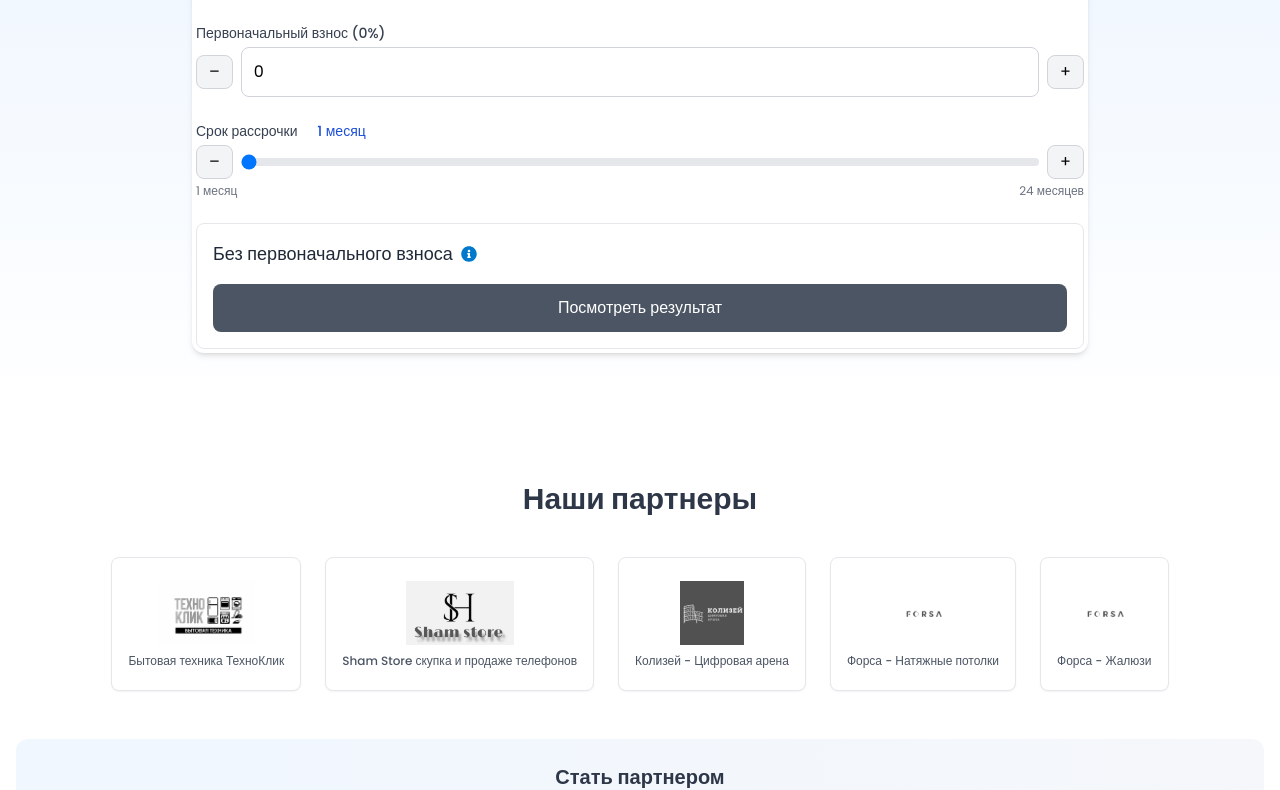
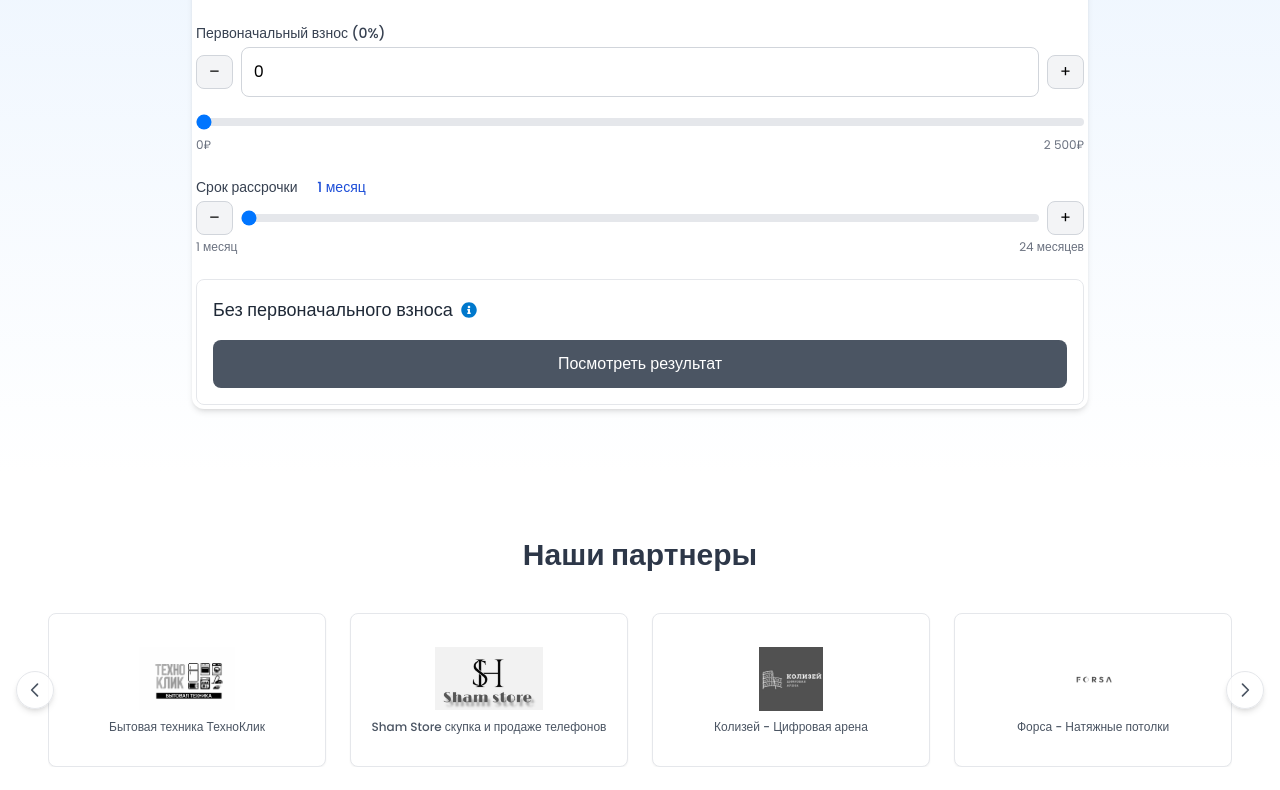
Before and after one commit to shamsaadov/halalFinance, a React (Vite) app: page / in a window 1280 px wide. Shown: the part 516-1306 px from the top of the page. Built offline with nearby package versions, Linux system fonts and the light colour scheme.

Commit message:
Добавил партнеров

```diff
--- a/src/components/Calculator.tsx
+++ b/src/components/Calculator.tsx
@@ -171,9 +171,11 @@ const Calculator = () => {
           <div className="flex items-center space-x-2">
             <button
               className="px-3 py-1 border border-gray-300 rounded-lg bg-gray-100 hover:bg-gray-200"
-              onClick={() =>
-                setPrice((prev) => Math.max(prev - 500, MIN_PRICE))
-              }
+              onClick={() => {
+                const minAllowedPrice =
+                  markupType === "Автомобиль" ? 500000 : MIN_PRICE;
+                setPrice((prev) => Math.max(prev - 500, minAllowedPrice));
+              }}
             >
               –
             </button>
@@ -206,7 +208,7 @@ const Calculator = () => {
           <label className="block text-sm font-medium text-gray-700 mb-1">
             Первоначальный взнос ({initialFeePercentage}%)
           </label>
-          <div className="flex items-center space-x-2">
+          <div className="flex items-center space-x-2 mb-3">
             <button
               className="px-3 py-1 border border-gray-300 rounded-lg bg-gray-100 hover:bg-gray-200"
               onClick={() => setInitialFee((prev) => Math.max(prev - 500, 0))}
@@ -227,6 +229,22 @@ const Calculator = () => {
             >
               +
             </button>
+          </div>
+          {/* Ползунок для первоначального взноса */}
+          <div>
+            <input
+              type="range"
+              min={0}
+              max={price - 500}
+              step={500}
+              value={initialFee}
+              onChange={(e) => setInitialFee(Number(e.target.value))}
+              className="w-full h-2 bg-gray-200 rounded-lg appearance-none cursor-pointer"
+            />
+            <div className="flex justify-between text-xs text-gray-500 mt-1">
+              <span>0₽</span>
+              <span>{formatter.format(price - 500)}₽</span>
+            </div>
           </div>
         </div>
 
--- a/src/components/Partners.tsx
+++ b/src/components/Partners.tsx
@@ -1,4 +1,4 @@
-import { useState } from "react";
+import { useState, useEffect } from "react";
 import part1 from "../assets/partner1.png";
 import part2 from "../assets/partner2.png";
 import part3 from "../assets/partner3.png";
@@ -30,12 +30,6 @@ const Partners = () => {
       logo: part4,
       website: "#",
     },
-    {
-      id: 5,
-      name: "Форса - Жалюзи",
-      logo: part4,
-      website: "#",
-    },
   ];
 
   const handleGoToWhatsapp = () => {
@@ -47,36 +41,205 @@ const Partners = () => {
   };
 
   const [hoveredPartner, setHoveredPartner] = useState<number | null>(null);
+  const [currentSlide, setCurrentSlide] = useState(0);
+  const [visibleCards, setVisibleCards] = useState(1);
+  const [touchStart, setTouchStart] = useState(0);
+  const [touchEnd, setTouchEnd] = useState(0);
+
+  // Количество видимых карточек в зависимости от размера экрана
+  const getVisibleCards = () => {
+    if (typeof window !== "undefined") {
+      if (window.innerWidth >= 1024) return 4; // lg и больше
+      if (window.innerWidth >= 768) return 3; // md
+      if (window.innerWidth >= 640) return 2; // sm
+    }
+    return 1; // мобильные
+  };
+
+  // Обновление количества видимых карточек при изменении размера экрана
+  useEffect(() => {
+    const updateVisibleCards = () => {
+      const newVisibleCards = getVisibleCards();
+      setVisibleCards(newVisibleCards);
+
+      // Сброс слайда если текущий слайд выходит за границы
+      const newMaxSlide = Math.max(
+        0,
+        Math.ceil(partners.length / newVisibleCards) - 1
+      );
+      if (currentSlide > newMaxSlide) {
+        setCurrentSlide(newMaxSlide);
+      }
+    };
+
+    updateVisibleCards();
+    window.addEventListener("resize", updateVisibleCards);
+
+    return () => window.removeEventListener("resize", updateVisibleCards);
+  }, [currentSlide, partners.length]);
+
+  const maxSlide = Math.max(0, Math.ceil(partners.length / visibleCards) - 1);
+
+  const nextSlide = () => {
+    setCurrentSlide((prev) => (prev >= maxSlide ? 0 : prev + 1));
+  };
+
+  const prevSlide = () => {
+    setCurrentSlide((prev) => (prev <= 0 ? maxSlide : prev - 1));
+  };
+
+  // Touch события для свайпа
+  const handleTouchStart = (e: React.TouchEvent) => {
+    setTouchStart(e.targetTouches[0].clientX);
+  };
+
+  const handleTouchMove = (e: React.TouchEvent) => {
+    setTouchEnd(e.targetTouches[0].clientX);
+  };
+
+  const handleTouchEnd = () => {
+    if (!touchStart || !touchEnd) return;
+
+    const distance = touchStart - touchEnd;
+    const isLeftSwipe = distance > 50;
+    const isRightSwipe = distance < -50;
+
+    if (isLeftSwipe && currentSlide < maxSlide) {
+      nextSlide();
+    }
+    if (isRightSwipe && currentSlide > 0) {
+      prevSlide();
+    }
+  };
 
   return (
     <div className="w-full">
-      {/* Сетка партнеров */}
-      <div className="flex justify-center content-center grid-cols-2 md:grid-cols-3 lg:grid-cols-4 xl:grid-cols-6 gap-6">
-        {partners.map((partner) => (
+      {/* Слайдер партнеров */}
+      <div className="relative">
+        {/* Кнопка влево */}
+        <button
+          onClick={prevSlide}
+          className="absolute left-0 top-1/2 -translate-y-1/2 z-10 bg-white/80 hover:bg-white border border-gray-200 rounded-full p-2 shadow-md transition-all duration-200 hover:shadow-lg"
+          disabled={partners.length <= visibleCards}
+        >
+          <svg
+            className="w-5 h-5 text-gray-600"
+            fill="none"
+            stroke="currentColor"
+            viewBox="0 0 24 24"
+          >
+            <path
+              strokeLinecap="round"
+              strokeLinejoin="round"
+              strokeWidth={2}
+              d="M15 19l-7-7 7-7"
+            />
+          </svg>
+        </button>
+
+        {/* Контейнер слайдера */}
+        <div className="overflow-hidden mx-8">
+          <div
+            className="flex transition-transform duration-300 ease-in-out touch-pan-y"
+            style={{
+              transform: `translateX(-${currentSlide * 100}%)`,
+            }}
+            onTouchStart={handleTouchStart}
+            onTouchMove={handleTouchMove}
+            onTouchEnd={handleTouchEnd}
+          >
+            {Array.from({
+              length: Math.ceil(partners.length / visibleCards),
+            }).map((_, slideIndex) => (
+              <div key={slideIndex} className="flex w-full flex-shrink-0 gap-6">
+                {partners
+                  .slice(
+                    slideIndex * visibleCards,
+                    (slideIndex + 1) * visibleCards
+                  )
+                  .map((partner) => (
                     <div
                       key={partner.id}
                       className={`
                          group relative bg-white rounded-lg shadow-sm border border-gray-200
                          p-4 transition-all duration-300 hover:shadow-lg hover:border-primary-300
+                         flex-1
                          ${hoveredPartner === partner.id ? "transform scale-105" : ""}
                        `}
                       onMouseEnter={() => setHoveredPartner(partner.id)}
                       onMouseLeave={() => setHoveredPartner(null)}
                     >
-            <span className="block w-full h-full">
-              <div className="flex flex-col items-center justify-center h-full min-h-[100px]">
+                      <div className="flex flex-col items-center justify-center h-full min-h-[120px]">
+                        <div className="w-full h-16 flex items-center justify-center mb-2">
                           <img
                             src={partner.logo}
                             alt={partner.name}
-                  className="w-full h-16 object-contain mb-2 filter grayscale group-hover:grayscale-0 transition-all duration-300"
+                            className="max-w-full max-h-full object-contain filter grayscale group-hover:grayscale-0 transition-all duration-300"
                           />
+                        </div>
                         <p className="text-xs text-gray-600 text-center font-medium leading-tight">
                           {partner.name}
                         </p>
                       </div>
-            </span>
                     </div>
                   ))}
+                {/* Заполнение пустых мест, если карточек меньше чем visibleCards */}
+                {partners.slice(
+                  slideIndex * visibleCards,
+                  (slideIndex + 1) * visibleCards
+                ).length < visibleCards &&
+                  Array.from({
+                    length:
+                      visibleCards -
+                      partners.slice(
+                        slideIndex * visibleCards,
+                        (slideIndex + 1) * visibleCards
+                      ).length,
+                  }).map((_, emptyIndex) => (
+                    <div key={`empty-${emptyIndex}`} className="flex-1" />
+                  ))}
+              </div>
+            ))}
+          </div>
+        </div>
+
+        {/* Кнопка вправо */}
+        <button
+          onClick={nextSlide}
+          className="absolute right-0 top-1/2 -translate-y-1/2 z-10 bg-white/80 hover:bg-white border border-gray-200 rounded-full p-2 shadow-md transition-all duration-200 hover:shadow-lg"
+          disabled={partners.length <= visibleCards}
+        >
+          <svg
+            className="w-5 h-5 text-gray-600"
+            fill="none"
+            stroke="currentColor"
+            viewBox="0 0 24 24"
+          >
+            <path
+              strokeLinecap="round"
+              strokeLinejoin="round"
+              strokeWidth={2}
+              d="M9 5l7 7-7 7"
+            />
+          </svg>
+        </button>
+
+        {/* Индикаторы слайдов */}
+        {maxSlide > 0 && (
+          <div className="flex justify-center mt-4 space-x-2">
+            {Array.from({ length: maxSlide + 1 }).map((_, index) => (
+              <button
+                key={index}
+                onClick={() => setCurrentSlide(index)}
+                className={`w-2 h-2 rounded-full transition-all duration-200 ${
+                  currentSlide === index
+                    ? "bg-primary-600 w-6"
+                    : "bg-gray-300 hover:bg-gray-400"
+                }`}
+              />
+            ))}
+          </div>
+        )}
       </div>
 
       {/* Информационный блок */}
```
Lines whose indentation alone changed are shown as unchanged.
